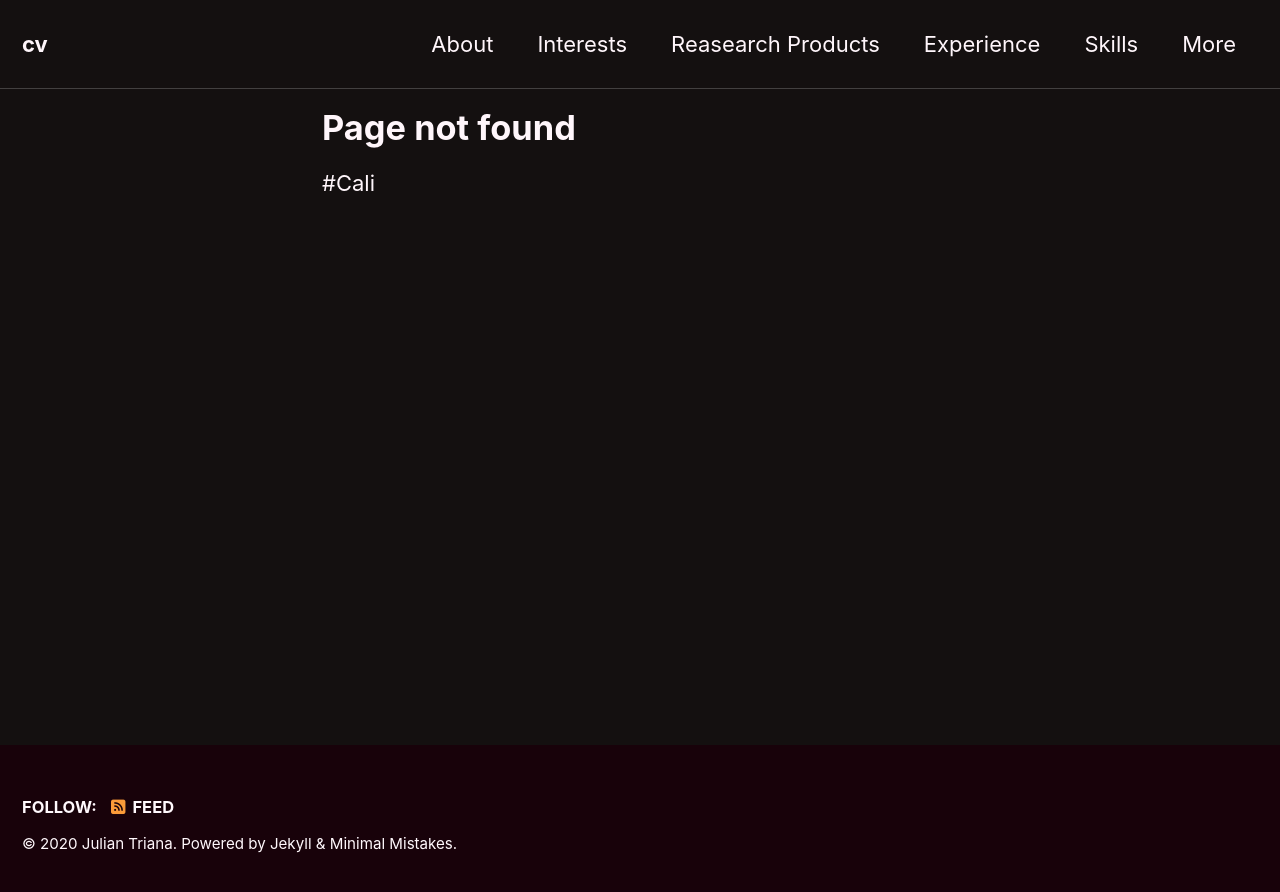
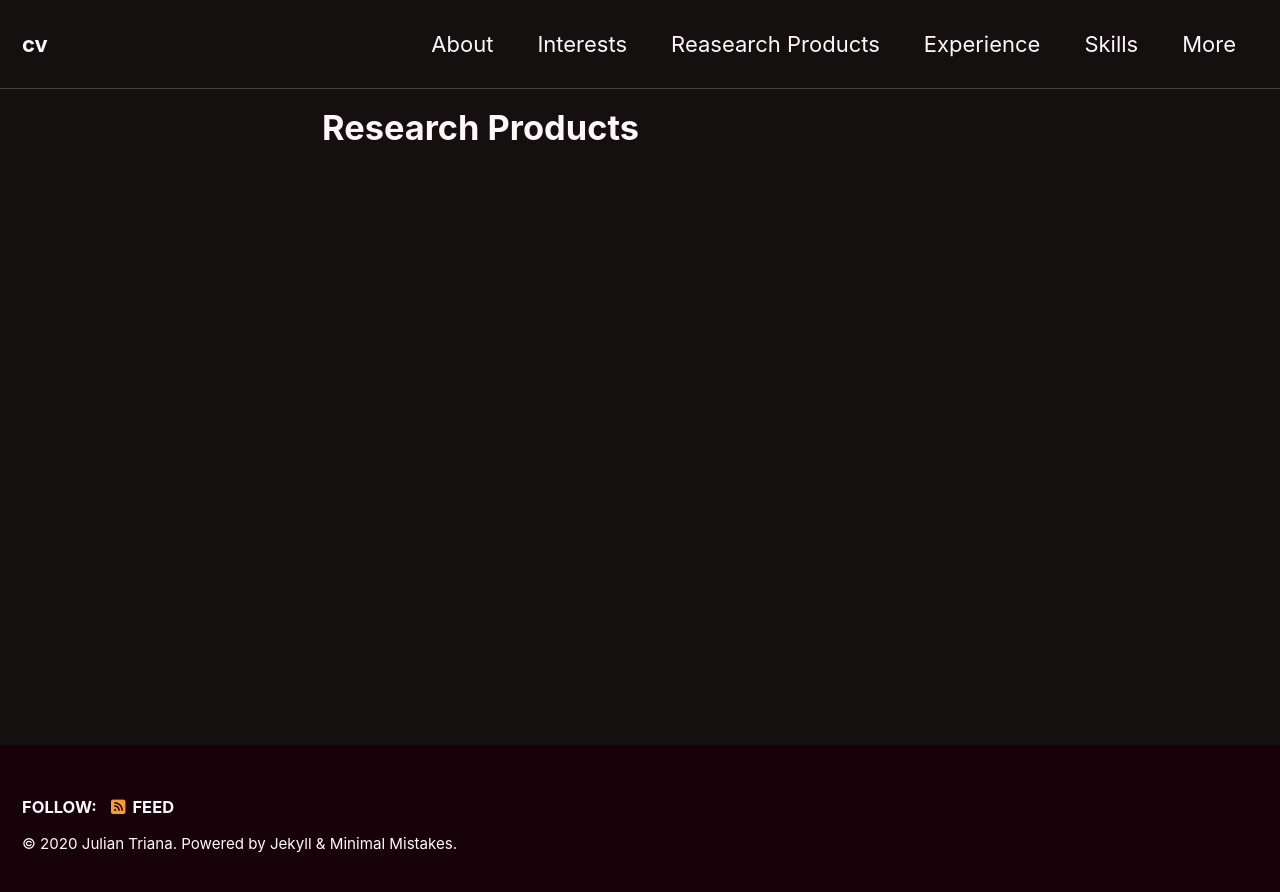
Before and after one commit to vcobop/cv, a Jekyll site: the page built from Research_Products.md, in a window 1280 px wide. Shown: the top 892 px of the page. Built offline with Jekyll 4.4.1, drawn with Linux system fonts in a browser that asks for light colours; cached includes are drawn as plain includes; nearby versions of some CDN libraries.

Commit message:
Update Research_Products.md

```diff
--- a/Research_Products.md
+++ b/Research_Products.md
@@ -1,5 +1,4 @@
 ---
-title: Page not found
+title: Research Products
 layout: home
 ---
-#Cali
```
